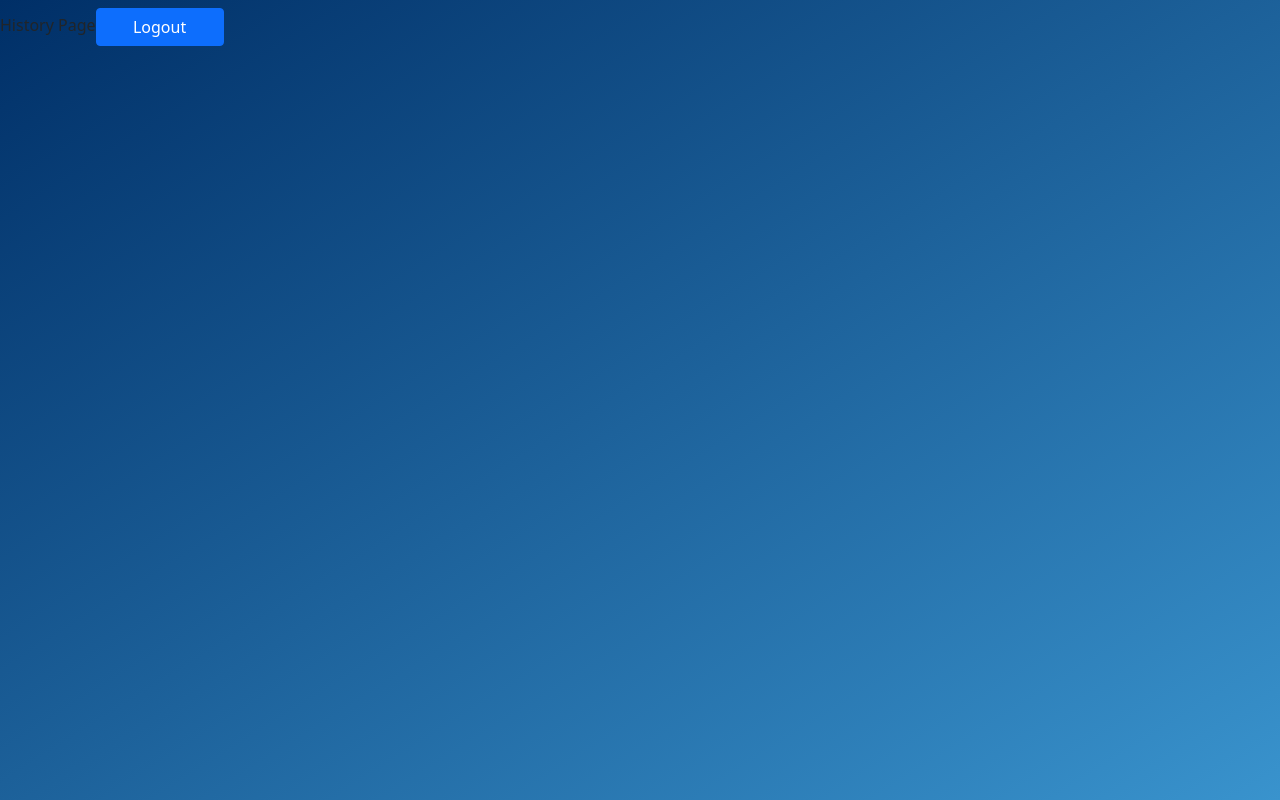
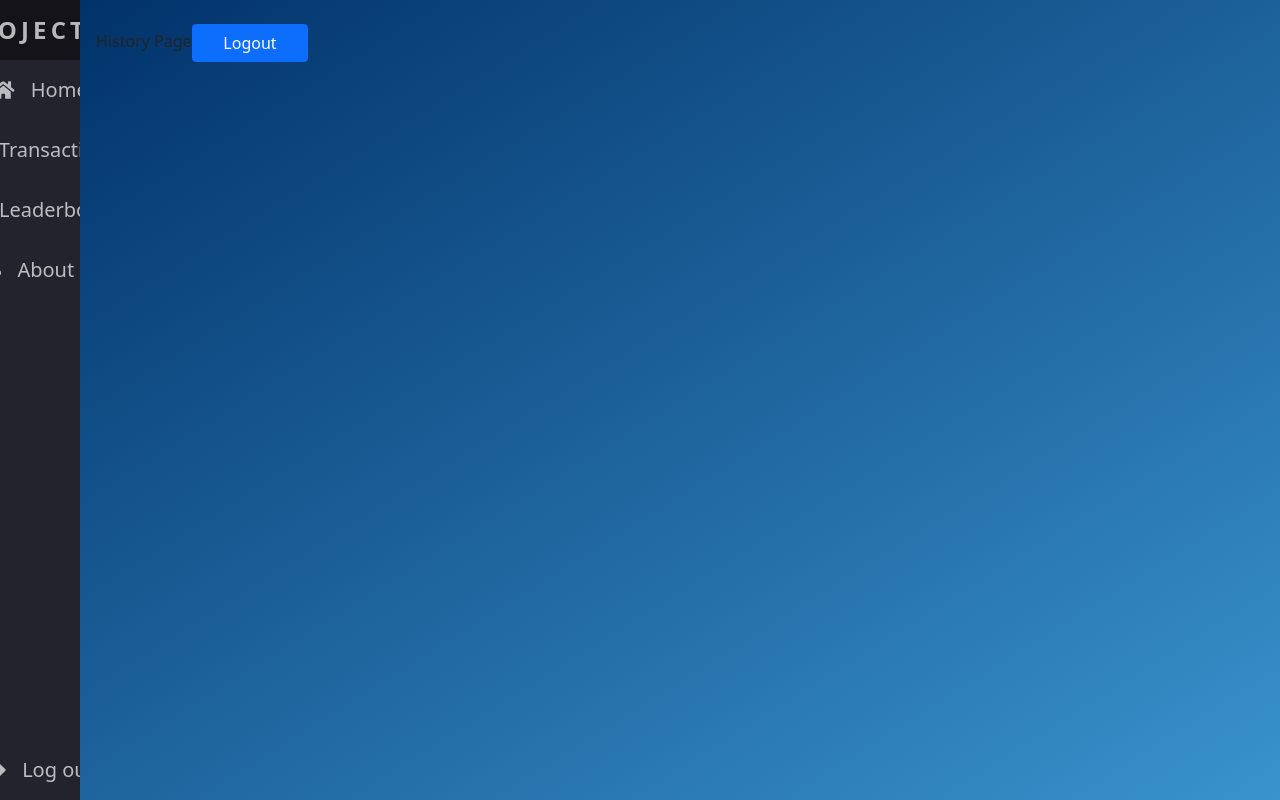
Before and after one commit to Lan714/Project-3, a React (Create React App) app in the folder Client/: page /history in a window 1280 px wide. Built offline with nearby package versions, Linux system fonts and the light colour scheme.

Commit message:
added css, navbar, structure for history files

```diff
--- a/Client/src/Pages/History/History.css
+++ b/Client/src/Pages/History/History.css
@@ -0,0 +1,18 @@
+.transactionsPg {
+  width: 100vw;
+  height: 100vh;
+}
+
+body {
+  margin: 0;
+  padding: 0;
+  background: linear-gradient(to bottom right, #002F67, #3993CD) no-repeat fixed;
+}
+
+.pgContent {
+  position: absolute;
+  height: 100%;
+  width: calc(100% - 5rem);
+  left: 5rem;
+  padding: 1rem;
+}
--- a/Client/src/Pages/History/History.js
+++ b/Client/src/Pages/History/History.js
@@ -2,6 +2,9 @@ import { useState, useEffect } from 'react'
 import UserAPI from '../../utils/UserAPI'
 import HistoryAPI from '../../utils/HistoryAPI'
 import Button from 'react-bootstrap/Button'
+import Navbar from '../../components/Navbar'
+import './History.css'
+
 const History = () => {
 	const handleSignOut = () => {
 		localStorage.removeItem('token')
@@ -9,10 +12,13 @@ const History = () => {
 	}
 
 	return (
-		<>
-			History Page
+		<div className="transactionsPg">
+			<Navbar />
+			<div className="pgContent">
+				History Page
 			<Button onClick={handleSignOut}>Logout</Button>
-		</>
+			</div>
+		</div>
 	)
 }
 
```
